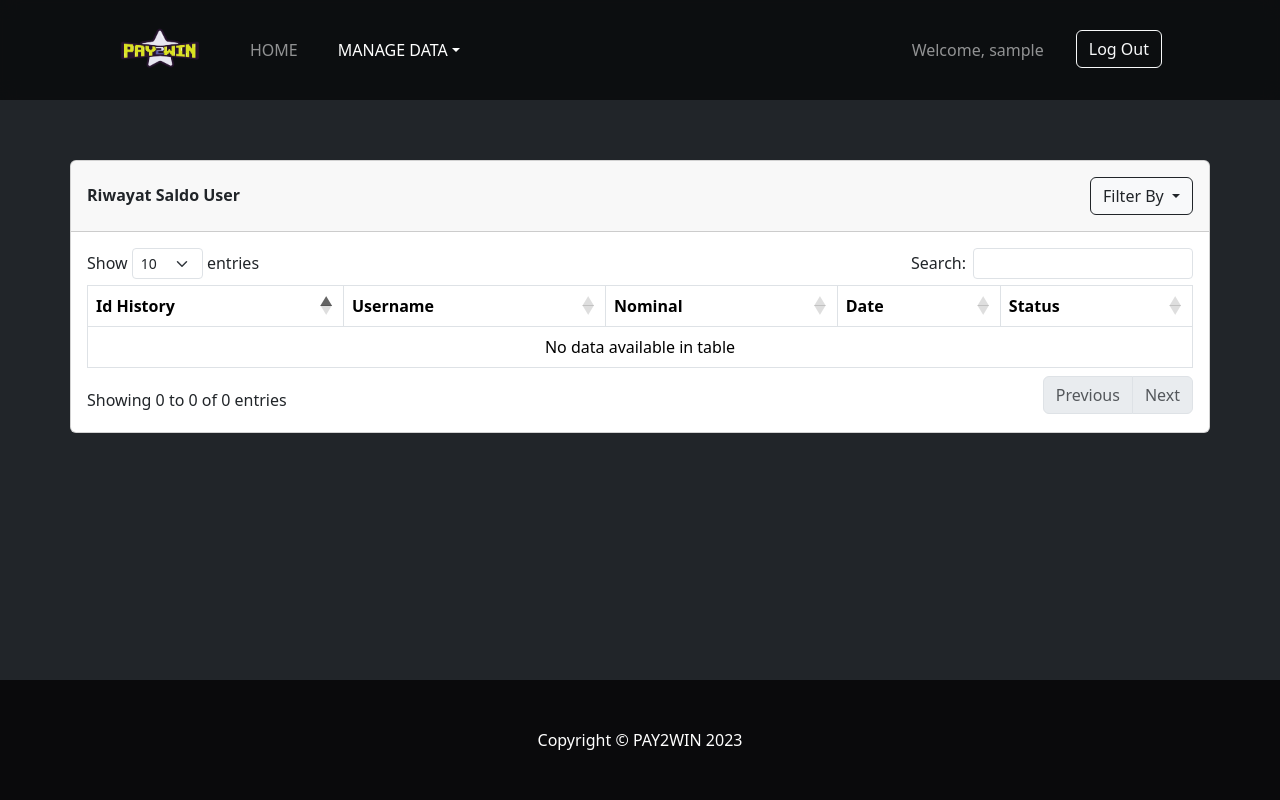
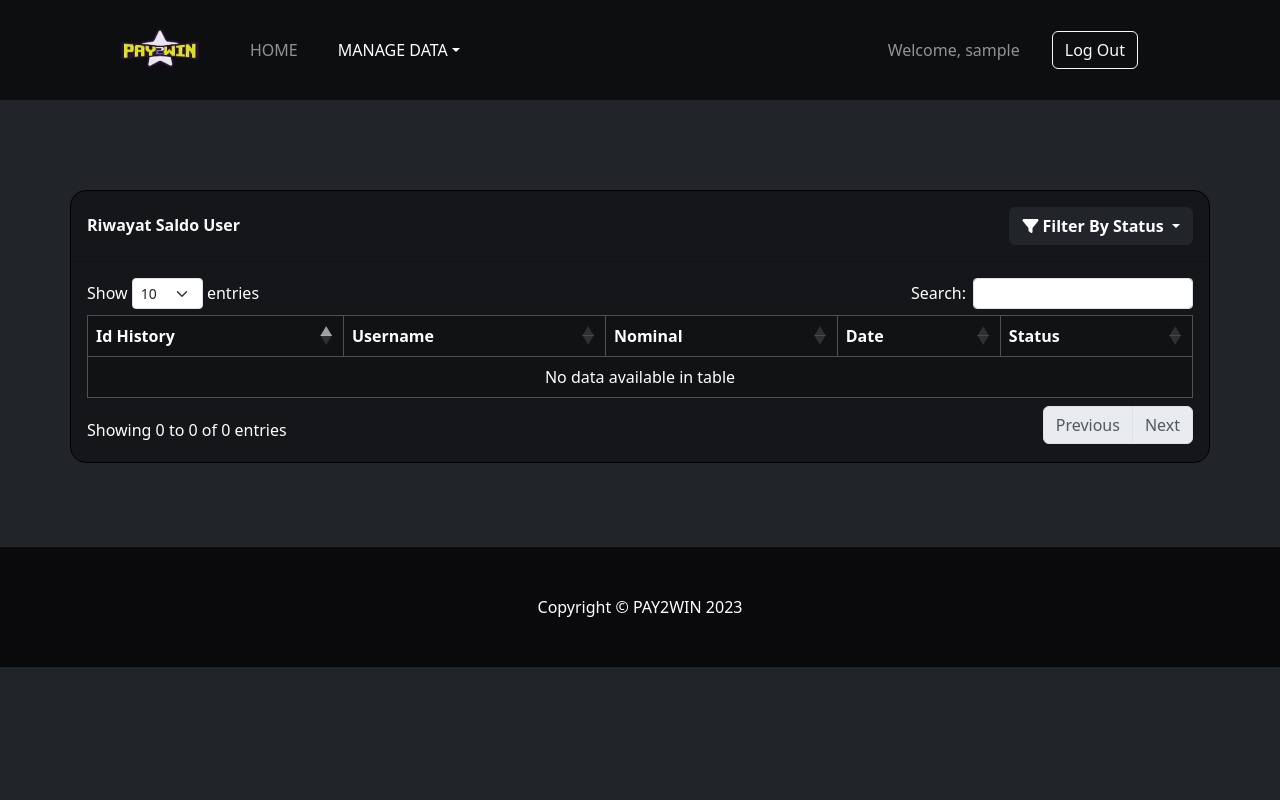
Before and after one commit to ezrabrilliant/project-tekweb, a PHP site: page /saldo.php in a window 1280 px wide. Run offline with PHP 8.4, Linux system fonts and the light colour scheme; the visitor is signed in with stand-in values (Sample User, id 1); data that the repository does not hold is empty; some libraries are stand-ins or nearby versions.

Commit message:
Update saldo.php

```diff
--- a/saldo.php
+++ b/saldo.php
@@ -6,15 +6,9 @@ header("Access-Control-Allow-Methods: GET, POST, PUT, DELETE, OPTIONS");
 
 if (isset($_SESSION['user'])) {
     $user = $_SESSION['user'];
-
-    // Access user information
     $memberId = $user['member_id'];
     $userEmail = $user['email'];
     $userName = $user['username'];
-    // Add more fields as needed
-
-    // Display user information
-    // echo "Welcome, $userName! Your email is $userEmail.";
 
     if ($_SERVER["REQUEST_METHOD"] == "POST" && isset($_POST['statusOpt']) && $_POST['statusOpt'] !== "") {
 
@@ -29,12 +23,6 @@ if (isset($_SESSION['user'])) {
                     WHERE history_isi_saldo.status_isi_saldo = -1;"
             );
             $rows = $stmt->fetchAll(PDO::FETCH_ASSOC);
-        } else if ($selectedValue == 0) {
-            // Handle other cases if needed
-        } else if ($selectedValue == 1) {
-            // Handle other cases if needed
-        } else {
-
         }
     } else {
         $stmt = $pdo->query(
@@ -45,7 +33,6 @@ if (isset($_SESSION['user'])) {
         $rows = $stmt->fetchAll(PDO::FETCH_ASSOC);
     }
 } else {
-    // Redirect or display an error message if the user is not logged in
     header('location: login.php'); // Redirect to the login page
     exit;
 }
@@ -65,35 +52,22 @@ if (isset($_SESSION['user'])) {
     <meta name="description" content="">
     <meta name="author" content="">
 
-    <title>Riwayat Saldo User</title>
+    <title>Riwayat Saldo User - PAY2WIN</title>
 
+    <link rel="stylesheet" href="css/styles.css">
     <script src="https://kit.fontawesome.com/785e8a7b97.js" crossorigin="anonymous"></script>
     <script src="https://ajax.googleapis.com/ajax/libs/jquery/3.7.1/jquery.min.js"></script>
     <link rel="stylesheet"
         href="https://fonts.googleapis.com/css?family=Nunito:200,200i,300,300i,400,400i,600,600i,700,700i,800,800i,900,900i">
     <link rel="stylesheet" href="https://cdnjs.cloudflare.com/ajax/libs/twitter-bootstrap/5.3.0/css/bootstrap.min.css">
     <link rel="stylesheet" href="https://cdn.datatables.net/1.13.6/css/dataTables.bootstrap5.min.css">
-    <link href="https://cdn.jsdelivr.net/npm/bootstrap@5.3.2/dist/css/bootstrap.min.css" rel="stylesheet" integrity="sha384-T3c6CoIi6uLrA9TneNEoa7RxnatzjcDSCmG1MXxSR1GAsXEV/Dwwykc2MPK8M2HN" crossorigin="anonymous">
+    <link href="https://cdn.jsdelivr.net/npm/bootstrap@5.3.2/dist/css/bootstrap.min.css" rel="stylesheet"
+        integrity="sha384-T3c6CoIi6uLrA9TneNEoa7RxnatzjcDSCmG1MXxSR1GAsXEV/Dwwykc2MPK8M2HN" crossorigin="anonymous">
     <script defer src="https://code.jquery.com/jquery-3.7.0.js"></script>
     <script defer src="https://cdn.datatables.net/1.13.6/js/jquery.dataTables.min.js"></script>
     <script defer src="https://cdn.datatables.net/1.13.6/js/dataTables.bootstrap5.min.js"></script>
 
     <style>
-        body {
-            min-height: 100vh;
-            display: flex;
-            flex-direction: column;
-            margin: 0;
-        }
-
-        main {
-            flex-grow: 1;
-        }
-
-        footer {
-            margin-top: auto;
-        }
-
         .checkbox-menu li label {
             display: block;
             padding: 3px 10px;
@@ -121,9 +95,18 @@ if (isset($_SESSION['user'])) {
 
 <body class="bg-dark">
 
+    <div class="blob-c">
+        <div class="shape-blob one"></div>
+        <div class="shape-blob two"></div>
+        <div class="shape-blob three"></div>
+        <div class="shape-blob four"></div>
+        <div class="shape-blob five"></div>
+        <div class="shape-blob six"></div>
+    </div>
+
     <!-- Navigation-->
     <nav class="py-4 navbar navbar-expand-lg navbar-dark fixed-top"
-        style="background: rgba(0, 0, 0, 0.6) !important; backdrop-filter: blur(10px) saturate(125%); z-index: 7; -webkit-backdrop-filter: blur(10px) saturate(125%);">
+        style="background: rgba(0, 0, 0, 0.6) !important; backdrop-filter: blur(10px) saturate(125%); z-index: 2; -webkit-backdrop-filter: blur(10px) saturate(125%);">
         <div class="container px-4 px-lg-5 text-white">
             <a class="navbar-brand" style="height: 52px;" href="home.php">
                 <img src="assets\Web Logo\pay-2-win-full.png" alt="PAY2WIN Logo" class="img-fluid"
@@ -133,12 +116,12 @@ if (isset($_SESSION['user'])) {
                 data-bs-target="#navbarSupportedContent" aria-controls="navbarSupportedContent" aria-expanded="false"
                 aria-label="Toggle navigation"><span class="navbar-toggler-icon"></span></button>
             <div class="collapse navbar-collapse" id="navbarSupportedContent">
-                <ul class="navbar-nav me-auto mb-2 mb-lg-0 ms-lg-4">
-                    <li class="nav-item me-4"><a class="nav-link" aria-current="page" href="admin.php">HOME</a>
+                <ul class="navbar-nav align-items-center me-auto mb-2 mb-lg-0 ms-lg-4">
+                    <li class="nav-item me-lg-4 d-lg-block"><a class="nav-link" aria-current="page"
+                            href="admin.php">HOME</a>
                     </li>
-                    <div class="nav-item me-4 dropdown">
-                        <a href="#" class="nav-link dropdown-toggle active" style="z-index: 7;"
-                            data-bs-toggle="dropdown">MANAGE DATA</a>
+                    <div class="nav-item me-lg-4 d-lg-block dropdown">
+                        <a href="#" class="nav-link dropdown-toggle active" data-bs-toggle="dropdown">MANAGE DATA</a>
                         <div class="dropdown-menu dropdown-menu-dark">
                             <a href="manage_produk.php" class="dropdown-item">Manage Produk</a>
                             <a href="manage_user.php" class="dropdown-item">Manage Saldo User</a>
@@ -148,14 +131,15 @@ if (isset($_SESSION['user'])) {
                         </div>
                     </div>
                 </ul>
-                <ul class="navbar-nav mb-2 mb-lg-0 ms-lg-4">
-                    <li class="nav-item">
-                        <a class="nav-link me-4" href="">
+
+                <ul class="navbar-nav align-items-center mb-2 mb-lg-0 ms-lg-4">
+                    <li class="nav-item me-lg-4 d-lg-block">
+                        <a class="nav-link" href="">
                             Welcome,
                             <?php echo $userName; ?> <i class="bi bi-person-circle"></i>
                         </a>
                     </li>
-                    <li class="nav-item">
+                    <li class="nav-item me-lg-4 d-lg-block">
                         <button type="button" class="btn btn-outline-light" data-bs-toggle="modal"
                             data-bs-target="#logoutModal">Log Out</button>
                     </li>
@@ -164,31 +148,25 @@ if (isset($_SESSION['user'])) {
         </div>
     </nav>
 
-    <!-- Page Wrapper -->
-    <div id="wrapper">
-        <!-- Content Wrapper -->
+    <div id="wrapper" style='margin-top: 150px !important; margin-bottom: 40px !important;'>
         <div id="content-wrapper" class="d-flex flex-column">
-            <!-- Main Content -->
             <div id="content">
-                <div class="container" style="padding: 160px 0 20px 0;">
-                    <div class="card mb-4">
-
+                <div class="container" style="padding: 40px 0 20px 0;">
+                    <div class="card border-black text-white mb-4 animate"
+                        style='border-radius: 1rem;background-color: rgb(0, 0, 0, 0.4) !important'>
                         <div class="card-header py-3">
                             <div class="row align-items-center justify-content-between">
                                 <div class="col-md-6">
-                                    <h6 class="m-0 font-weight-bold text-dark">
-                                        <strong>
-                                            Riwayat Saldo User
-                                        </strong>
-                                    </h6>
+                                    <h6 class="m-0 font-weight-bold text-light"><strong>Riwayat Saldo User</strong></h6>
                                 </div>
                                 <div class="col-md-6 d-flex justify-content-end">
                                     <div class="dropdown" style="position: relative;">
-                                        <button class="btn btn-light btn-outline-dark dropdown-toggle" type="button"
+                                        <button class="btn btn-dark dropdown-toggle" type="button"
                                             id="filterDropdown" data-bs-toggle="dropdown" aria-expanded="false">
-                                            Filter By
+                                            <strong> <i class="fa-solid fa-filter"></i> Filter By Status </strong>
                                         </button>
-                                        <ul class="dropdown-menu checkbox-menu dropdown-menu-end" data-bs-theme="dark"  style="z-index: 3;" aria-labelledby="dropdownMenuButton">
+                                        <ul class="dropdown-menu checkbox-menu dropdown-menu-end" data-bs-theme="dark"
+                                            style="z-index: 3;" aria-labelledby="dropdownMenuButton">
                                             <li>
                                                 <label class="form-check-label" for="checkboxFail">
                                                     <input class="form-check-input" checked type="checkbox"
@@ -213,14 +191,10 @@ if (isset($_SESSION['user'])) {
                             </div>
                         </div>
 
-
-
                         <div class="card-body">
-
                             <div class="table-responsive">
-
-                                <table class="table table-bordered" id="dataTable" width="100%" cellspacing="0">
-
+                                <table class="table table-bordered table-dark" id="dataTable" width="100%"
+                                    cellspacing="0" style="--bs-table-bg: rgb(0, 0, 0, 0.2) !important;">
                                     <thead>
                                         <tr>
                                             <th>Id History</th>
@@ -263,9 +237,7 @@ if (isset($_SESSION['user'])) {
                             </div>
                         </div>
                     </div>
-
                 </div>
-
             </div>
         </div>
 
@@ -275,7 +247,7 @@ if (isset($_SESSION['user'])) {
     <div class="modal fade" id="logoutModal" tabindex="-1" role="dialog" aria-labelledby="exampleModalLabel"
         aria-hidden="true">
         <div class="modal-dialog modal-dialog-centered" role="document">
-            <div class="modal-content">
+            <div class="modal-content bg-dark text-light">
                 <div class="modal-header">
                     <h5 class="modal-title" id="exampleModalLabel">Are you sure you want to Logout?</h5>
                     <button type="button" class="btn-close" data-bs-dismiss="modal" aria-label="Close"></button>
@@ -288,16 +260,13 @@ if (isset($_SESSION['user'])) {
             </div>
         </div>
     </div>
-    <!-- modal -->
 
     <script>
         function logout() {
-            // Buat permintaan AJAX ke server untuk menghapus sesi
             var xhr = new XMLHttpRequest();
             xhr.open('GET', 'logout.php', true);
             xhr.onreadystatechange = function () {
                 if (xhr.readyState == 4 && xhr.status == 200) {
-                    // Jika sesi dihapus dengan sukses, redirect ke halaman index.php
                     window.location.href = 'index.php';
                 }
             };
@@ -335,7 +304,6 @@ if (isset($_SESSION['user'])) {
 
 
     <script>
-        // Prevent dropdown from closing when clicking on checkboxes
         $('.dropdown-menu').on('click', function (e) {
             e.stopPropagation();
         });
```
